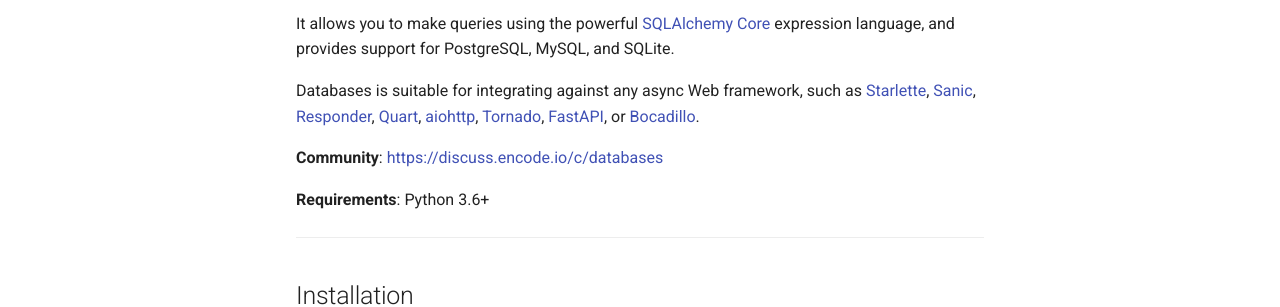
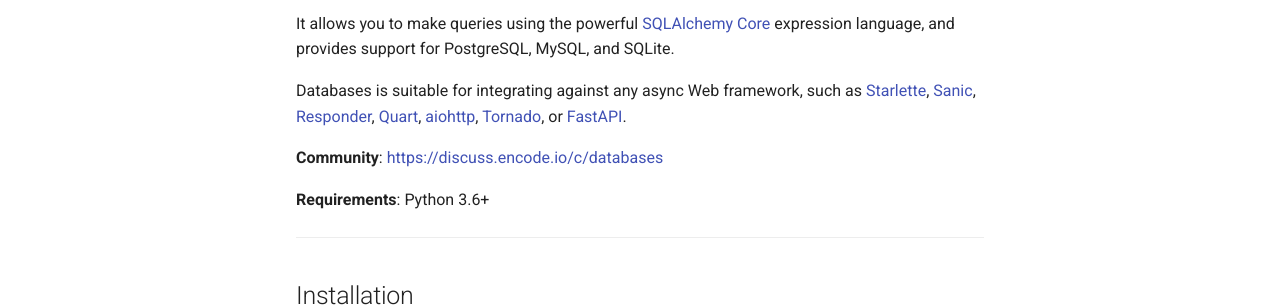
Before and after one commit to encode/databases, an MkDocs documentation site: the page built from docs/index.md, in a window 1280 px wide and 900 px high. Shown: the part 254-561 px from the top of the window. Built offline with MkDocs 1.6.1 and Material for MkDocs 9.7.7, drawn with Linux system fonts in a browser that asks for light colours; comment, search, counter and statistics services are not loaded.

Commit message:
Remove references to now-defunct Bocadillo

```diff
--- a/docs/index.md
+++ b/docs/index.md
@@ -18,7 +18,7 @@
 expression language, and provides support for PostgreSQL, MySQL, and SQLite.
 
 Databases is suitable for integrating against any async Web framework, such as [Starlette][starlette],
-[Sanic][sanic], [Responder][responder], [Quart][quart], [aiohttp][aiohttp], [Tornado][tornado], [FastAPI][fastapi], or [Bocadillo][bocadillo].
+[Sanic][sanic], [Responder][responder], [Quart][quart], [aiohttp][aiohttp], [Tornado][tornado], or [FastAPI][fastapi].
 
 **Community**: [https://discuss.encode.io/c/databases](https://discuss.encode.io/c/databases)
 
@@ -105,4 +105,3 @@
 [aiohttp]: https://github.com/aio-libs/aiohttp
 [tornado]: https://github.com/tornadoweb/tornado
 [fastapi]: https://github.com/tiangolo/fastapi
-[bocadillo]: https://github.com/bocadilloproject/bocadillo
```
Also changed, not shown: README.md (+1 -2 lines).
